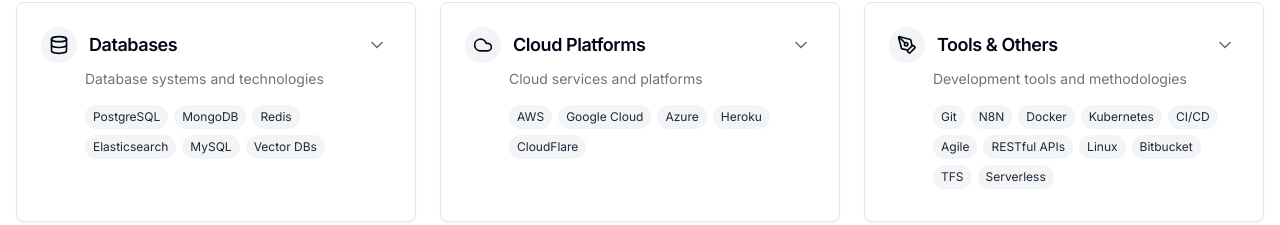
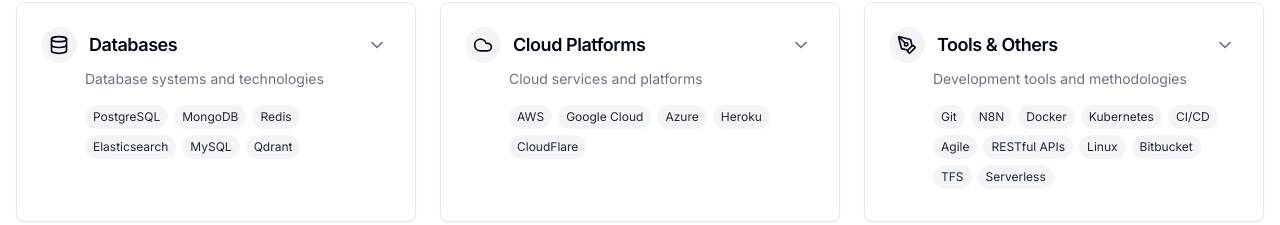
Before and after one commit to SohailGidwani/next-portfolio, a Next.js app: page / in a window 1280 px wide. Shown: the part 3693-3918 px from the top of the page. Built offline with nearby package versions, Linux system fonts and the light colour scheme.

Commit message:
Update Skills component to include logos for Keras, Matplotlib, Seaborn, Qdrant, and CloudFlare, enhancing visual representation of skills.

```diff
--- a/app/components/Skills.tsx
+++ b/app/components/Skills.tsx
@@ -132,7 +132,9 @@ export default function Skills({ setActiveSection }: SkillsProps) {
           logo: "https://upload.wikimedia.org/wikipedia/commons/0/05/Scikit_learn_logo_small.svg",
           proficiency: 5,
         },
-        { name: "Keras", proficiency: 4 },
+        { name: "Keras",
+          logo: "https://logo.svgcdn.com/d/keras-original.png",
+          proficiency: 4 },
         {
           name: "OpenCV",
           logo: "https://cdn.jsdelivr.net/gh/devicons/devicon/icons/opencv/opencv-original.svg",
@@ -156,8 +158,12 @@ export default function Skills({ setActiveSection }: SkillsProps) {
           logo: "https://cdn.jsdelivr.net/gh/devicons/devicon/icons/numpy/numpy-original.svg",
           proficiency: 5,
         },
-        { name: "Matplotlib", proficiency: 4 },
-        { name: "Seaborn", proficiency: 4 },
+        { name: "Matplotlib",
+          logo: "https://logo.svgcdn.com/l/matplotlib-icon.png",
+          proficiency: 4 },
+        { name: "Seaborn",
+          logo: "https://logo.svgcdn.com/l/seaborn-icon.png",
+          proficiency: 4 },
       ],
     },
     {
@@ -233,7 +239,9 @@ export default function Skills({ setActiveSection }: SkillsProps) {
           logo: "https://cdn.jsdelivr.net/gh/devicons/devicon/icons/mysql/mysql-original.svg",
           proficiency: 4,
         },
-        { name: "Vector DBs", proficiency: 4 },
+        { name: "Qdrant",
+          logo: "https://logo.svgcdn.com/l/qdrant-icon.png",
+          proficiency: 4 },
       ],
     },
     {
@@ -267,7 +275,9 @@ export default function Skills({ setActiveSection }: SkillsProps) {
           logo: "https://cdn.jsdelivr.net/gh/devicons/devicon/icons/heroku/heroku-original.svg",
           proficiency: 5,
         },
-        { name: "CloudFlare", proficiency: 4 },
+        { name: "CloudFlare",
+          logo: "https://logo.svgcdn.com/d/cloudflare-original.png",
+          proficiency: 4 },
       ],
     },
     {
```
